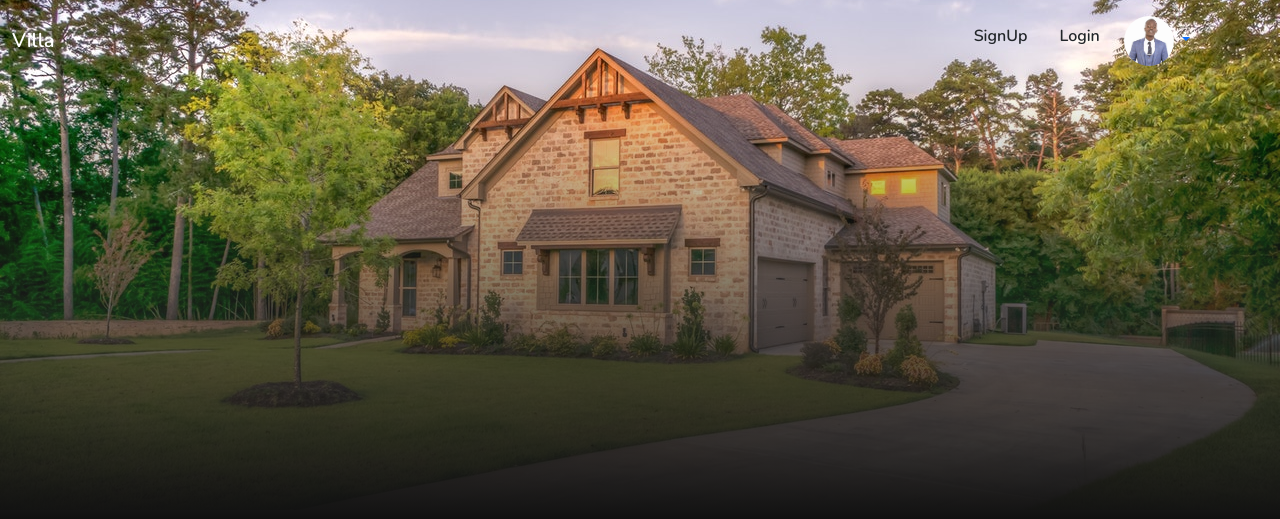
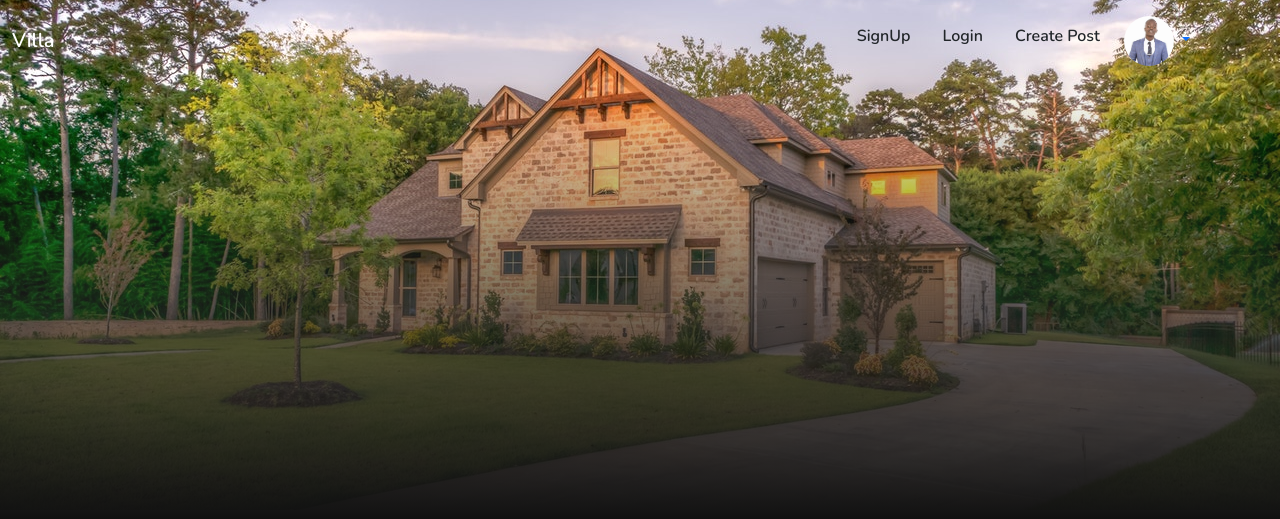
Before and after one commit to Marcos8060/Django-4, a Django app: page / in a window 1280 px wide. Shown: the top 519 px of the page. Run offline with Django 4.2, Linux system fonts and the light colour scheme; some libraries are stand-ins or nearby versions.

Commit message:
made a minor change

```diff
--- a/resident/templates/index.html
+++ b/resident/templates/index.html
@@ -23,6 +23,7 @@
                     <ul class="navbar-nav ms-auto">
                       <li style="font-weight: bolder;" class="m-3"><a class="text-decoration-none text-dark" href="#">SignUp</a></li>
                       <li style="font-weight: bolder;" class="m-3"><a class="text-decoration-none text-dark" href="#">Login</a></li>
+                      <li style="font-weight: bolder;" class="m-3"><a class="text-decoration-none text-dark" href="#">Create Post</a></li>
                       <li class="nav-item dropdown">
                         <a style="margin-right: 70px;" class="nav-link dropdown-toggle" href="#" id="navbarDarkDropdownMenuLink" role="button" data-bs-toggle="dropdown" aria-expanded="false">
                           <img class="img-fluid profile__img" src="../static/images/port.jpeg" alt="">
```
